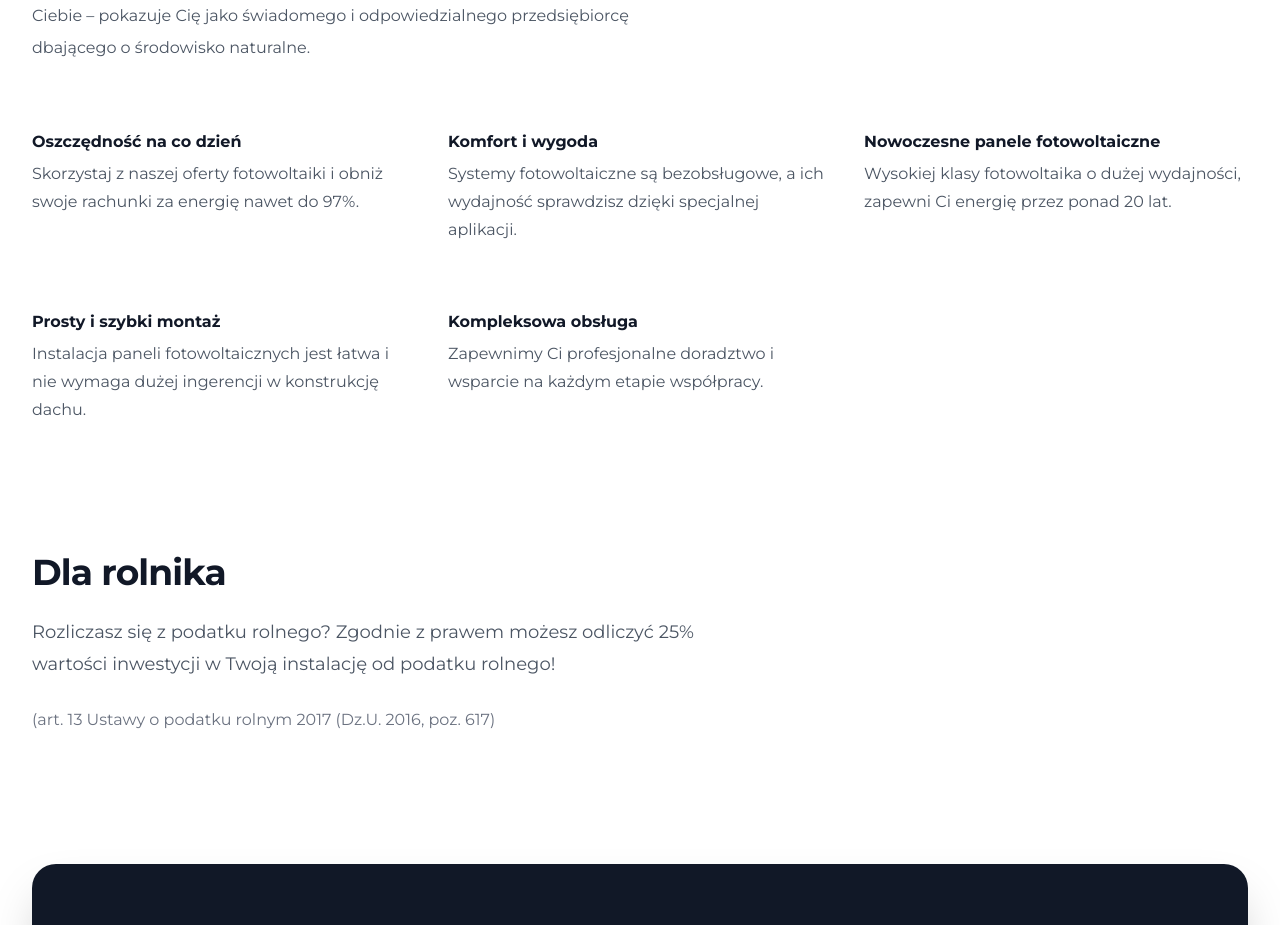
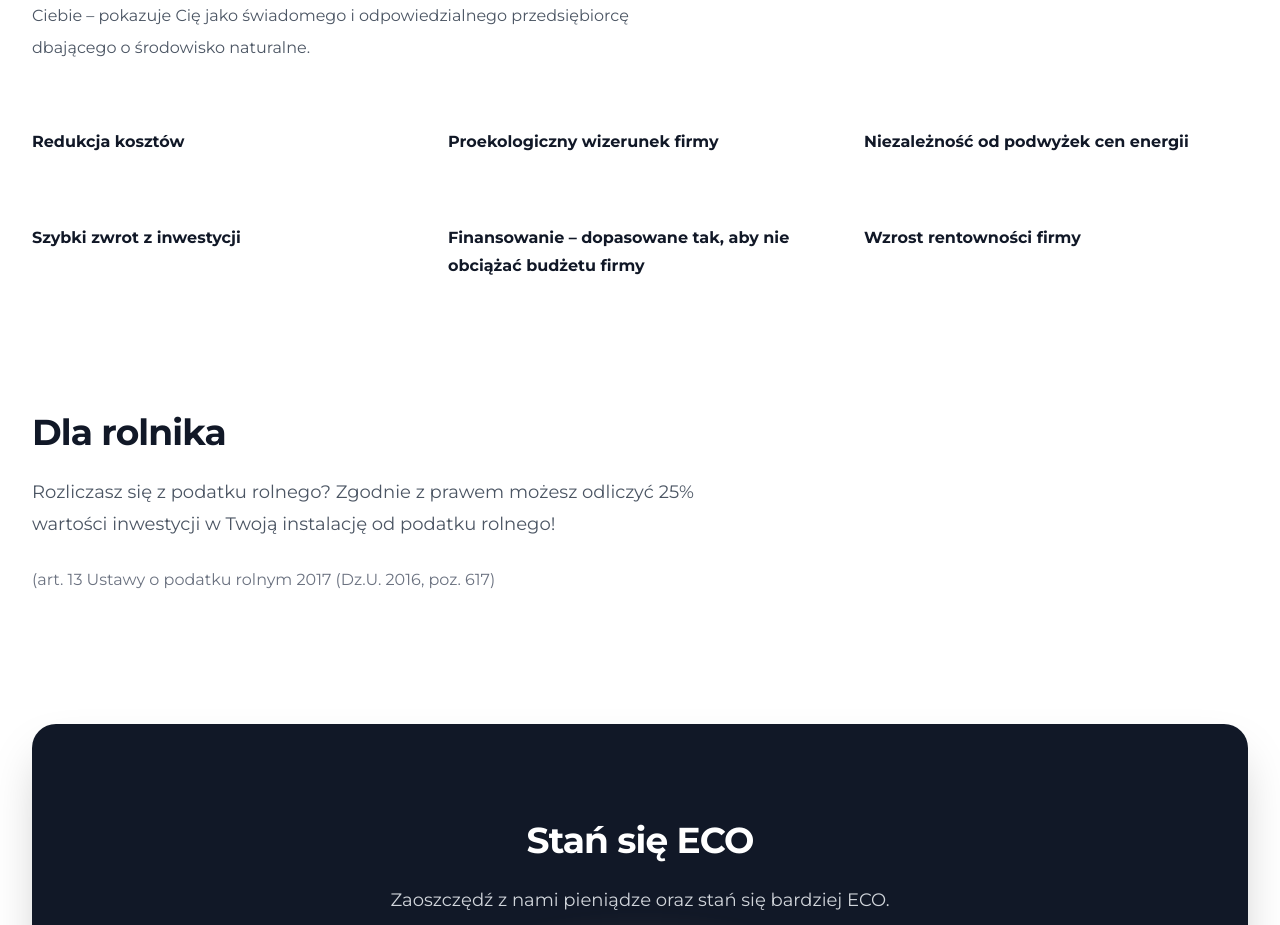
Before and after one commit to maciejlutostanski/specsolar, a SvelteKit app: page /oferta/fotowoltaika in a window 1280 px wide. Shown: the part 2120-3045 px from the top of the page. Built offline with nearby package versions, Linux system fonts and the light colour scheme.

Commit message:
Strona pomp ciepła

```diff
--- a/src/routes/oferta/fotowoltaika/+page.svelte
+++ b/src/routes/oferta/fotowoltaika/+page.svelte
@@ -119,36 +119,30 @@
       class="mx-auto mt-16 grid max-w-2xl grid-cols-1 gap-x-8 gap-y-16 text-base leading-7 sm:grid-cols-2 lg:mx-0 lg:max-w-none lg:grid-cols-3"
     >
       <div>
-        <dt class="font-semibold text-gray-900">Oszczędność na co dzień</dt>
-        <dd class="mt-1 text-gray-600">
-          Skorzystaj z naszej oferty fotowoltaiki i obniż swoje rachunki za energię nawet do 97%.
-        </dd>
+        <dt class="font-semibold text-gray-900">Redukcja kosztów</dt>
+        <dd class="mt-1 text-gray-600" />
       </div>
       <div>
-        <dt class="font-semibold text-gray-900">Komfort i wygoda</dt>
-        <dd class="mt-1 text-gray-600">
-          Systemy fotowoltaiczne są bezobsługowe, a ich wydajność sprawdzisz dzięki specjalnej
-          aplikacji.
-        </dd>
+        <dt class="font-semibold text-gray-900">Proekologiczny wizerunek firmy</dt>
+        <dd class="mt-1 text-gray-600" />
       </div>
       <div>
-        <dt class="font-semibold text-gray-900">Nowoczesne panele fotowoltaiczne</dt>
-        <dd class="mt-1 text-gray-600">
-          Wysokiej klasy fotowoltaika o dużej wydajności, zapewni Ci energię przez ponad 20 lat.
-        </dd>
+        <dt class="font-semibold text-gray-900">Niezależność od podwyżek cen energii</dt>
+        <dd class="mt-1 text-gray-600" />
       </div>
       <div>
-        <dt class="font-semibold text-gray-900">Prosty i szybki montaż</dt>
-        <dd class="mt-1 text-gray-600">
-          Instalacja paneli fotowoltaicznych jest łatwa i nie wymaga dużej ingerencji w konstrukcję
-          dachu.
-        </dd>
+        <dt class="font-semibold text-gray-900">Szybki zwrot z inwestycji</dt>
+        <dd class="mt-1 text-gray-600" />
       </div>
       <div>
-        <dt class="font-semibold text-gray-900">Kompleksowa obsługa</dt>
-        <dd class="mt-1 text-gray-600">
-          Zapewnimy Ci profesjonalne doradztwo i wsparcie na każdym etapie współpracy.
-        </dd>
+        <dt class="font-semibold text-gray-900">
+          Finansowanie – dopasowane tak, aby nie obciążać budżetu firmy
+        </dt>
+        <dd class="mt-1 text-gray-600" />
+      </div>
+      <div>
+        <dt class="font-semibold text-gray-900">Wzrost rentowności firmy</dt>
+        <dd class="mt-1 text-gray-600" />
       </div>
     </dl>
   </div>
--- /dev/null
+++ b/src/routes/oferta/pompy-ciepla/+page.svelte
@@ -0,0 +1,42 @@
+<script lang="ts">
+  import type { LeadType } from '$lib/models/all';
+  import Lead from '$lib/oferta/Lead.svelte';
+
+  const lead: LeadType = {
+    imageUrl: '/images/fotowoltaika/frame1.png',
+    title: 'Pompy ciepła',
+    subtitle:
+      'Pompa ciepła pozwoli Ci ogrzać Twój dom w trakcie zimnych miesięcy oraz schłodzić go, gdy temperatura na zewnątrz da się we znaki domownikom.',
+    desc: `Cała instalacja jest bezpiecznym, zamkniętym
+            układem, który nie emituje szkodliwych gazów, nie jest narażony na zagotowanie lub zapalenie sadzy
+            w kominie, a przede wszystkim jest całkowicie bezobsługowy. Zalety posiadania pompy ciepła w
+            gospodarstwie domowym:`,
+    points: [
+      {
+        name: '',
+        desc: 'Mniejsze rachunki za ogrzewanie'
+      },
+      {
+        name: '',
+        desc: 'Ogrzewanie domu i podgrzewaniu wody przy wykorzystaniu ciepła z powietrza'
+      },
+      {
+        name: '',
+        desc: 'Możliwość dofinansowania z Programu Czyste Powietrze czyli wymiany starego źródła ciepła na zakup i montaż pompy ciepła'
+      },
+      {
+        name: '',
+        desc: 'Korzystając z ciepła z powietrza chronimy środowisko naturalne zmniejszając emisję CO2 Zapoznaj się z ofertą pomp ciepła w Spec Solar i bądź przygotowany na nową inwestycję!'
+      }
+    ]
+  };
+</script>
+
+<svelte:head>
+  <title>Pompy ciepła | Specsolar.pl</title>
+  <meta name="description" content="Opis musi być" />
+</svelte:head>
+
+<Lead data={lead} />
+
+- - - -
```
Also changed, not shown: src/routes/oferta/pompy-ciepla/+page.md (deleted, +0 -21 lines).
